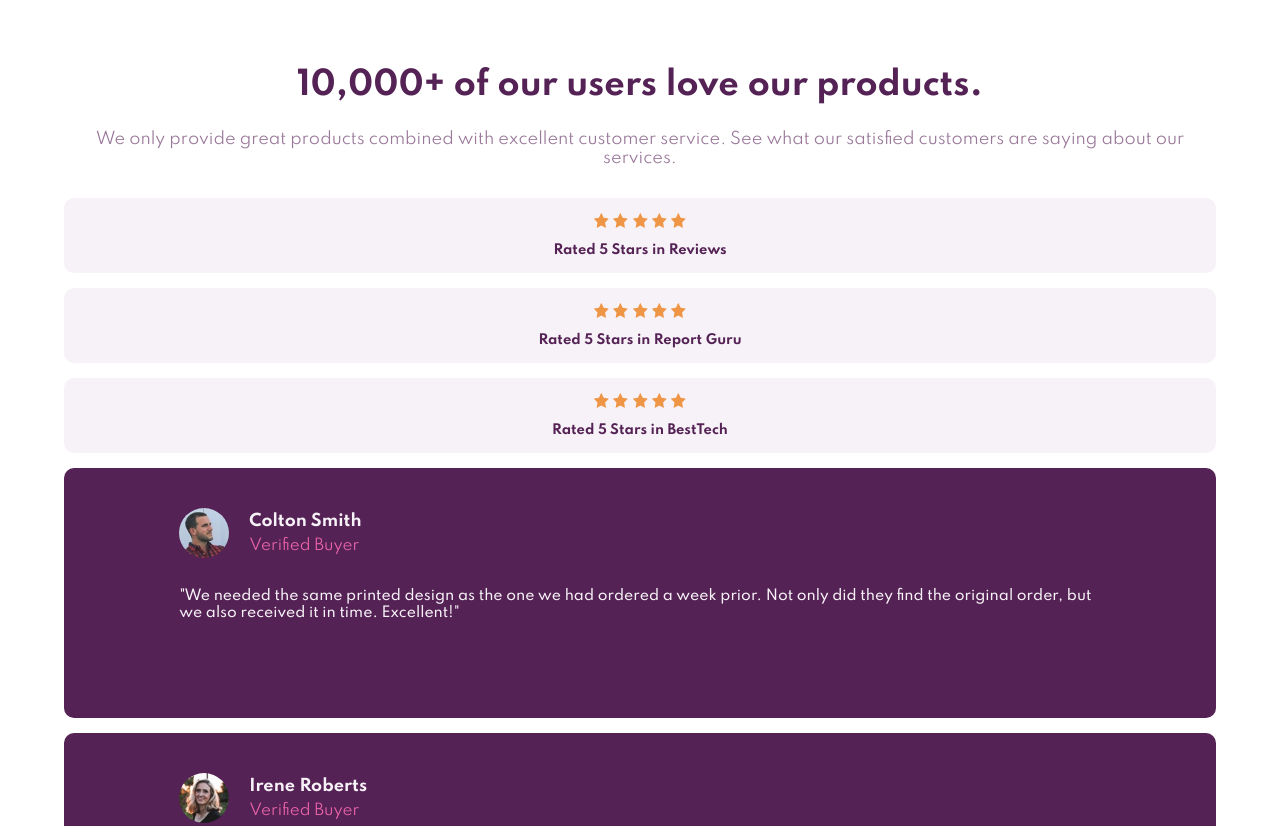
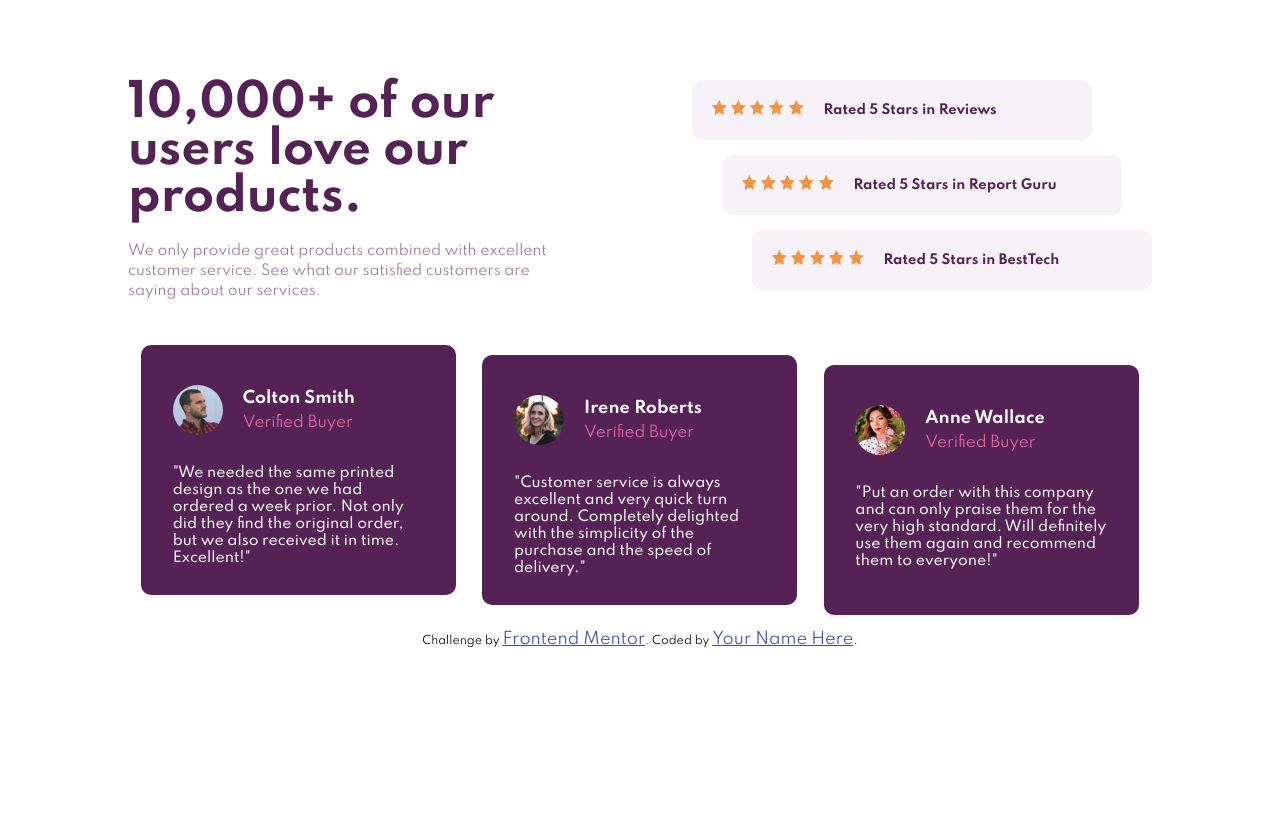
Before and after one commit to BrunoSilvaFaria/social-proof-section-master-, a plain HTML site: page index.html in a window 1280 px wide. Shown: the top 826 px of the page. After the commit the page ends 800 px from the top, so only its background shows below. Drawn offline with Linux system fonts and the light colour scheme.

Commit message:
Ajustes no site, ainda é necessário torná-lo mais responsivo e adicionar backgrounds

```diff
--- a/index.html
+++ b/index.html
@@ -30,6 +30,8 @@
     </style>
   </head>
   <body>
+    <main>
+    <section class="section__main">
       <section class="section__hero">
         <h1 class="title__main">
           10,000+ of our users love our products.
@@ -41,8 +43,8 @@
       </section>
 
 
-
-    <section class="star__conteiner">
+      <section class="stars__conteiner">
+        <section class="star__conteiner star__conteiner--1">
           <div class="star__conteiner__div">
             <div class="stars__icon">
                 <img src="/images/icon-star.svg" alt="">
@@ -57,7 +59,7 @@
           </div>
 
         </section>
-    <section class="star__conteiner">
+        <section class="star__conteiner star__conteiner--2">
           <div class="star__conteiner__div">
             <div class="stars__icon">
                 <img src="/images/icon-star.svg" alt="">
@@ -72,7 +74,7 @@
           </div>
 
         </section>
-    <section class="star__conteiner">
+        <section class="star__conteiner star__conteiner--3">
           <div class="star__conteiner__div">
             <div class="stars__icon">
                 <img src="/images/icon-star.svg" alt="">
@@ -85,9 +87,11 @@
               Rated 5 Stars in BestTech
             </p>
           </div>
-
         </section>
-    <section class="section__relato_conteiner">
+    </section>
+  </section>
+  <section class="section__relatos__conteiner">
+    <section class="section__relato_conteiner section__relato_conteiner--1">
       <div class="section__relato_conteiner__div">
         <header class="section__header">
           <img src="./images/image-colton.jpg" alt="Foto de usuário" class="section__relato_foto">
@@ -107,7 +111,7 @@
         </p>
       </div>
     </section>
-    <section class="section__relato_conteiner">
+    <section class="section__relato_conteiner section__relato_conteiner--2">
       <div class="section__relato_conteiner__div">
         <header class="section__header">
           <img src="./images/image-irene.jpg" alt="Foto de usuário" class="section__relato_foto">
@@ -126,7 +130,7 @@
         </p>
       </div>
     </section>
-    <section class="section__relato_conteiner">
+    <section class="section__relato_conteiner section__relato_conteiner--3">
       <div class="section__relato_conteiner__div">
         <header class="section__header">
           <img src="./images/image-anne.jpg" alt="Foto de usuário" class="section__relato_foto">
@@ -145,6 +149,8 @@
         </p>
       </div>
     </section>
+    <section>
+  </main>
 
     <div class="attribution">
       Challenge by
@@ -152,5 +158,6 @@
         >Frontend Mentor</a
       >. Coded by <a href="#">Your Name Here</a>.
     </div>
+
   </body>
 </html>
--- a/styles/main.scss
+++ b/styles/main.scss
@@ -100,5 +100,82 @@ $cor5 : #fff;
 
     }
   }
+}
 
+// === Media Query ===
+@media (min-width: 800px){
+  .section__main{
+    margin: auto;
+    display: flex;
+    justify-content: space-between;
+    width: 80%;
+    margin-top: 80px;
+  }
+  // === Section Main ===
+  .section__hero{
+    text-align: left;
+    height: 250px;
+    margin: 0;
+    width: 420px;
+    .title__main{
+      margin-bottom: 20px;
+      font-size: 45px;
+      line-height: 47px;
+      width: 400px;
+    }
+    .paragraph__main{
+      font-size: 14px;
+      line-height: 20px;
+      width: 450px;
+    }
+  }
+
+  // === Stars ===
+  .star__conteiner{
+    height: 60px;
+    width: 400px;
+    .star__conteiner__div{
+      display: flex;
+      align-items: center;
+      height: 60px;
+      .stars__icon{
+        margin-left: 20px;
+        img{
+          margin: 0;
+        }
+      }
+      .star__paragraph{
+        margin-left: 20px;
+      }
+    }
+  }
+  .stars__conteiner{
+    width: 460px;
+  }
+  .star__conteiner--1{
+    margin-right: 60px;
+  }
+  .star__conteiner--2{
+    margin-right: 30px;
+  }
+  .star__conteiner--3{
+    margin-left: 60px;
+  }
 }
+
+// === Section Relato ===
+.section__relatos__conteiner{
+  display: flex;
+  width: 80%;
+  margin: auto;
+}
+.section__relato_conteiner{
+  height: 250px;
+  width: 315px;
+}
+.section__relato_conteiner--2{
+  margin-top: 25px;
+}
+.section__relato_conteiner--3{
+  margin-top: 35px;
+}
```
Also changed, not shown: styles/main.css, 1 other file. Lines whose indentation alone changed are shown as unchanged.
